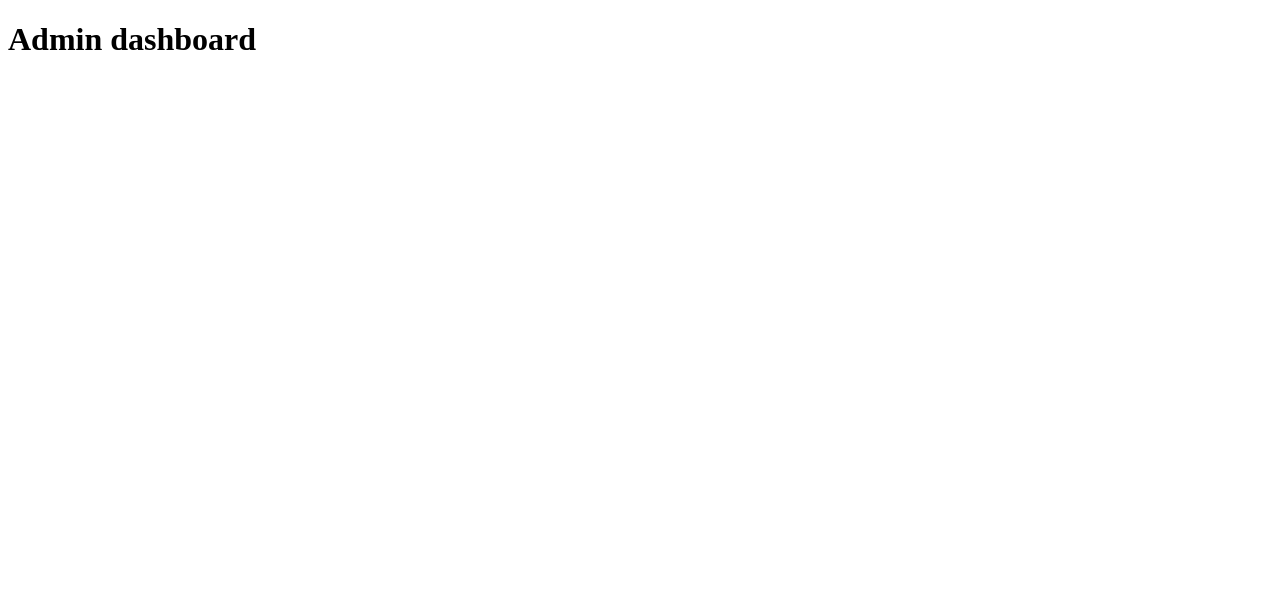
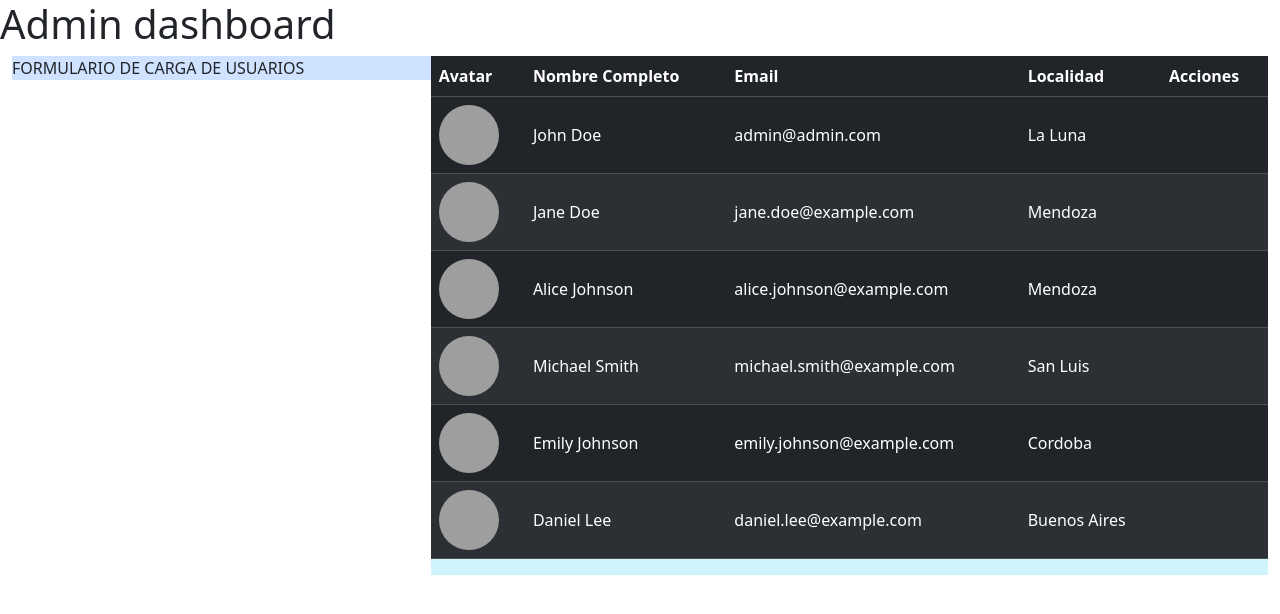
Before and after one commit to leankas/Metodos-array-Ejercicio, a plain HTML site: page index.html in a window 1280 px wide. Drawn offline with nearby package versions, Linux system fonts and the light colour scheme; grey boxes are pictures that could not be loaded; files whose address does not match are found by name.

Commit message:
Tabla de usuarios renderizada

```diff
--- a/css/styles.css
+++ b/css/styles.css
@@ -0,0 +1,18 @@
+
+.user-list{
+    width: 100%;
+    overflow-x: auto;
+}
+
+.user-table {
+    td{
+        vertical-align: middle;
+    }
+}
+
+.user-image img {
+    width: 60px;
+    height: 60px;
+    object-fit: cover;
+    border-radius: 50%;
+}
--- a/index.html
+++ b/index.html
@@ -5,12 +5,46 @@
     <meta name="viewport" content="width=device-width, initial-scale=1.0">
     <title>Admin Dashboard</title>
 
+    <!-- Bootstrap -->
+    <link href="https://cdn.jsdelivr.net/npm/bootstrap@5.3.3/dist/css/bootstrap.min.css" rel="stylesheet" integrity="sha384-QWTKZyjpPEjISv5WaRU9OFeRpok6YctnYmDr5pNlyT2bRjXh0JMhjY6hW+ALEwIH" crossorigin="anonymous">
+    <script src="https://cdn.jsdelivr.net/npm/bootstrap@5.3.3/dist/js/bootstrap.bundle.min.js" integrity="sha384-YvpcrYf0tY3lHB60NNkmXc5s9fDVZLESaAA55NDzOxhy9GkcIdslK1eN7N6jIeHz" crossorigin="anonymous"></script>
+
+
     <link rel="stylesheet" href="/css/styles.css">
 </head>
 <body>
 
     <h1>Admin dashboard</h1>
 
+    <div class="container-fluid">
+        <div class="row g-0">
+            <div class="col-12 col-lg-4">
+                <div class="user-form bg-primary-subtle">
+                FORMULARIO DE CARGA DE USUARIOS
+                </div>
+            </div>
+            <div class="col-12 col-lg-8">
+                <div class="user-list bg-info-subtle" id="table-container">
+                    <table class="user-table table table-dark table-striped">
+                        <thead>
+                          <tr>
+                            <th scope="col">Avatar</th>
+                            <th scope="col">Nombre Completo</th>
+                            <th scope="col">Email</th>
+                            <th scope="col">Localidad</th>
+                            <th scope="col">Acciones</th>
+                          </tr>
+                        </thead>
+                        <tbody id="table-body">
+                          <tr>
+                          </tr>
+                        </tbody>
+                      </table>
+                </div>
+            </div>
+        </div>
+    </div>
+
     <script src="/js/admin.js"></script>
 </body>
 </html>
--- /dev/null
+++ b/js/admin.js
@@ -0,0 +1,88 @@
+const users = [{
+    fullname: 'John Doe',
+    age: 30,
+    email: 'admin@admin.com',
+    id: '1',
+    active: true,
+    password: 'admin',
+    bornDate: 725846400000,
+    location: 'La Luna',
+    image: 'https://oyster.ignimgs.com/mediawiki/apis.ign.com/mario-kart-for-wii-u/7/71/Mk8iconyoshi.png?width=1280',
+    role: 'ADMIN_ROLE'
+  },
+  {
+    fullname: 'Jane Doe',
+    age: 25,
+    email: 'jane.doe@example.com',
+    id: '2',
+    active: false,
+    password: 'password456',
+    bornDate: new Date('1998-05-05').getTime(),
+    location: 'Mendoza',
+    image: 'https://oyster.ignimgs.com/mediawiki/apis.ign.com/mario-kart-for-wii-u/f/f5/Mk8icondaisy.png?width=1280',
+    role: 'CLIENT_ROLE'
+  },
+  {
+    fullname: 'Alice Johnson',
+    age: 35,
+    email: 'alice.johnson@example.com',
+    id: '3',
+    active: true,
+    password: 'password789',
+    bornDate: new Date('1988-08-08').getTime(),
+    location: 'Mendoza',
+    image: 'https://oyster.ignimgs.com/mediawiki/apis.ign.com/mario-kart-for-wii-u/1/1d/Mk8icontoadette.png?width=325'
+  },
+  {
+    fullname: 'Michael Smith',
+    age: 40,
+    email: 'michael.smith@example.com',
+    id: '4',
+    active: false,
+    password: 'password101',
+    bornDate: new Date('1983-04-10').getTime(),
+    location: 'San Luis',
+    image: 'https://oyster.ignimgs.com/mediawiki/apis.ign.com/mario-kart-for-wii-u/d/d1/Mk8iconrosalina.png?width=1280'
+  },
+  {
+    fullname: 'Emily Johnson',
+    age: 28,
+    email: 'emily.johnson@example.com',
+    id: '5',
+    active: true,
+    password: 'password202',
+    bornDate: new Date('1995-02-15').getTime(),
+    location: 'Cordoba',
+    image: 'https://oyster.ignimgs.com/mediawiki/apis.ign.com/mario-kart-for-wii-u/5/59/Mk8iconpeach.png?width=325'
+  },
+  {
+    fullname: 'Daniel Lee',
+    age: 34,
+    email: 'daniel.lee@example.com',
+    id: '6',
+    active: false,
+    password: 'password303',
+    bornDate: new Date('1989-07-07').getTime(),
+    location: 'Buenos Aires',
+    image: 'https://oyster.ignimgs.com/mediawiki/apis.ign.com/mario-kart-for-wii-u/b/bf/Mk8iconmario.png?width=325'
+  },
+];
+
+const tableHTML = document.getElementById("table-container")
+//obtener el body de la tabla
+const tableBodyHTML = document.getElementById("table-body")
+
+console.dir(tableBodyHTML)
+
+users.forEach((user) => {
+
+    tableBodyHTML.innerHTML +=  `<tr>
+                              <td class="user-image">
+                                  <img src="${user.image}" alt="${user.fullname} avatar">
+                              </td>
+                              <td class="user-name">${user.fullname}</td>
+                              <td class="user-email">${user.email}</td>
+                              <td class="user-location">${user.location}</td>
+                              <td class="user-actions"></td>
+                            </tr>`
+})
```
Also changed, not shown: admin.js (deleted).
